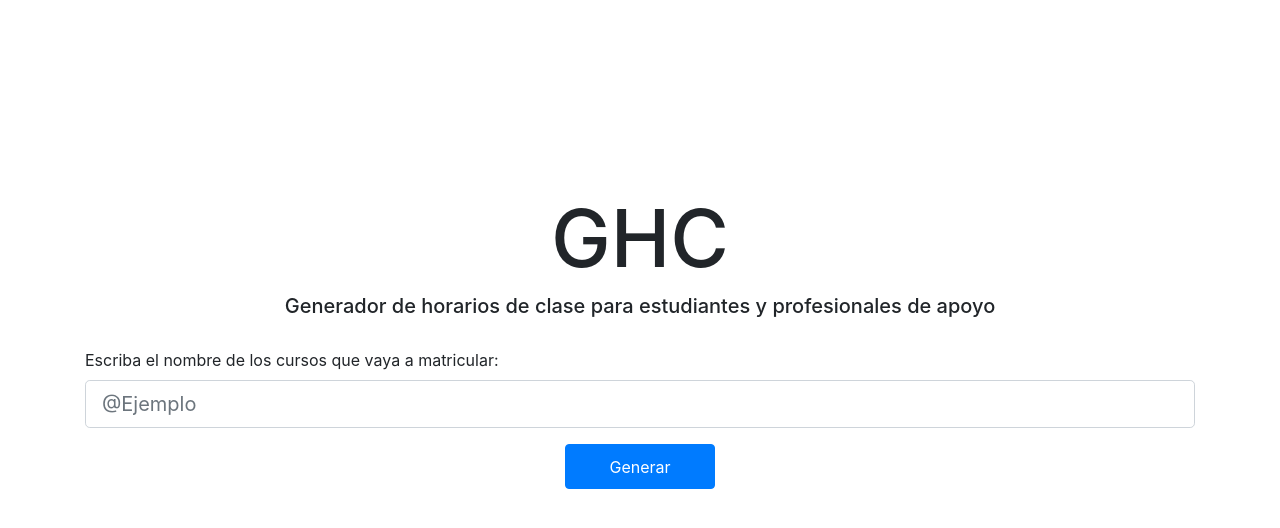
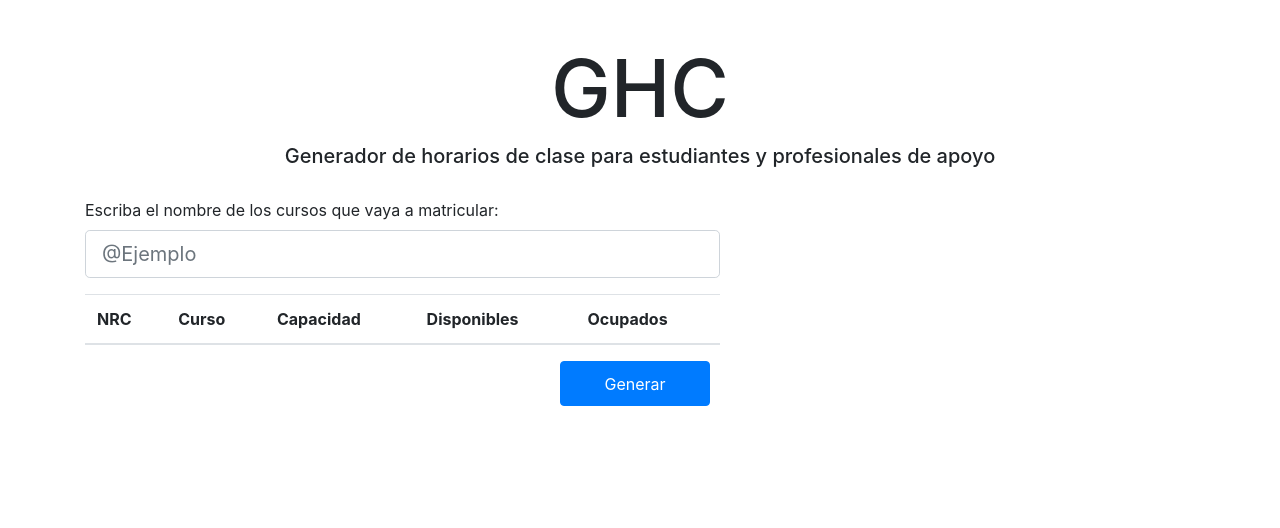
Before and after one commit to dcervantespuello/Generador_de_horarios-Python, a Flask app: template templates/index.html in a window 1280 px wide. Shown: the top 528 px of the page. Run offline with Flask 2, Linux system fonts and the light colour scheme; the template is opened without the code that fills it, so the values that code supplies are empty; some libraries are stand-ins or nearby versions.

Commit message:
Página estructurada y adición de buscador en tiempo real.

```diff
--- a/app.py
+++ b/app.py
@@ -1,12 +1,14 @@
 from flask import Flask, render_template
-from py.funciones import dataframe_limpio
+from py.funciones import dataframe_limpio, indexar_columnas
+
 app = Flask(__name__)
+df = dataframe_limpio()
+df2 = indexar_columnas(df)
 
 
 @app.route('/', methods=['GET', 'POST'])
 def index():
-    df = dataframe_limpio()
-    return render_template('index.html', df=df)
+    return render_template('test.html', df2=df2)
 
 
 @app.route('/result', methods=['GET', 'POST'])
--- /dev/null
+++ b/static/script.js
@@ -0,0 +1,17 @@
+$(document).ready(function () {
+
+            (function ($) {
+
+                $('#nombre').keyup(function () {
+
+                    var rex = new RegExp($(this).val(), 'i');
+                    $('.cursos tr').hide();
+                    $('.cursos tr').filter(function () {
+                        return rex.test($(this).text());
+                    }).show();
+
+                })
+
+            }(jQuery));
+
+        });
--- a/static/style.css
+++ b/static/style.css
@@ -1,5 +1,5 @@
 .t-principal {
-    margin-top: 190px;
+    margin-top: 40px;
     text-align: center;
     font-size: 80px;
 }
@@ -14,30 +14,3 @@
     width: 150px;
     height: 45px;
 }
-
-.t2-principal {
-    margin-top: 120px;
-    text-align: center;
-    font-size: 50px;
-}
-
-.st2-principal {
-    text-align: center;
-    font-size: 20px;
-    margin-bottom: 30px;
-}
-
-.result {
-    text-align: center;
-    font-size: 80px;
-}
-
-.s-result {
-    text-align: center;
-    font-size: 40px;
-    margin-bottom: 40px;
-}
-
-imagen {
-    margin-top: 30px;
-}
--- a/templates/index.html
+++ b/templates/index.html
@@ -10,20 +10,68 @@
      <link rel="stylesheet" href="https://stackpath.bootstrapcdn.com/bootstrap/4.3.1/css/bootstrap.min.css" integrity="sha384-ggOyR0iXCbMQv3Xipma34MD+dH/1fQ784/j6cY/iJTQUOhcWr7x9JvoRxT2MZw1T" crossorigin="anonymous">
      <link rel="stylesheet" href="{{ url_for('static', filename='style.css') }}">
 
+     <!-- Scripts -->
+     <script src="http://code.jquery.com/jquery-2.1.4.min.js" type="text/javascript"></script>
+     <script src="https://maxcdn.bootstrapcdn.com/bootstrap/3.3.5/js/bootstrap.min.js"></script>
+     <script type="text/javascript" src="{{ url_for('static', filename='script.js') }}">
+
+     </script>
+
      <title>Inicio</title>
  </head>
 
  <body>
      <div class="container">
+         <!-- Títulos -->
+         <div class="row justify-content-center">
+             <div class="col">
                  <h1 class="t-principal">GHC</h1>
                  <h2 class="st-principal">Generador de horarios de clase para estudiantes y profesionales de apoyo</h2>
+             </div>
+         </div>
+         <!-- Formulario -->
          <form method="post" action="{{ url_for('result') }}">
+             <div class="row">
+
+                 <div class="col-7">
+                     <!-- ESTE BUSCADOR ESTÁ FUNCIONAL. BUSCA Y MUESTRA EN TIEMPO REAL LOS RESULTADOS ABAJO-->
                      <div class="form-group">
                          <label for="nombre">Escriba el nombre de los cursos que vaya a matricular:</label>
                          <input class="form-control form-control-lg" type='text' id="nombre" name="nombre" placeholder="@Ejemplo"></input>
                      </div>
+                     <table class="table table-hover">
+                         <thead>
+                             <tr>
+                                 <th>NRC</th>
+                                 <th>Curso</th>
+                                 <th>Capacidad</th>
+                                 <th>Disponibles</th>
+                                 <th>Ocupados</th>
+                             </tr>
+                         </thead>
+                         <tbody class="cursos">
+                             {% for curso in df %}
+                             <tr>
+                                 <td>{{ curso['Nrc'] }}</td>
+                                 <td>{{ curso['Nombre_asignatura'] }}</td>
+                                 <td>{{ curso['Capa'] }}</td>
+                                 <td>{{ curso['Nrc'] }}</td>
+                                 <td>{{ curso['Nrc'] }}</td>
+                             </tr>
+                             {% endfor %}
+                         </tbody>
+                     </table>
+                 </div>
+
+                 <!-- Gestión de cursos seleccionados -->
+                 <div class="col-5">
+
+                 </div>
+             </div>
              <div class="row justify-content-center">
+                 <div class="col-2">
                      <button type="submit" class="btn btn-primary boton">Generar</button>
+                 </div>
              </div>
          </form>
      </div>
```
Also changed, not shown: py/funciones.py (+9 -4 lines), templates/test.html (added, +38 -0 lines). Lines whose indentation alone changed are shown as unchanged.
